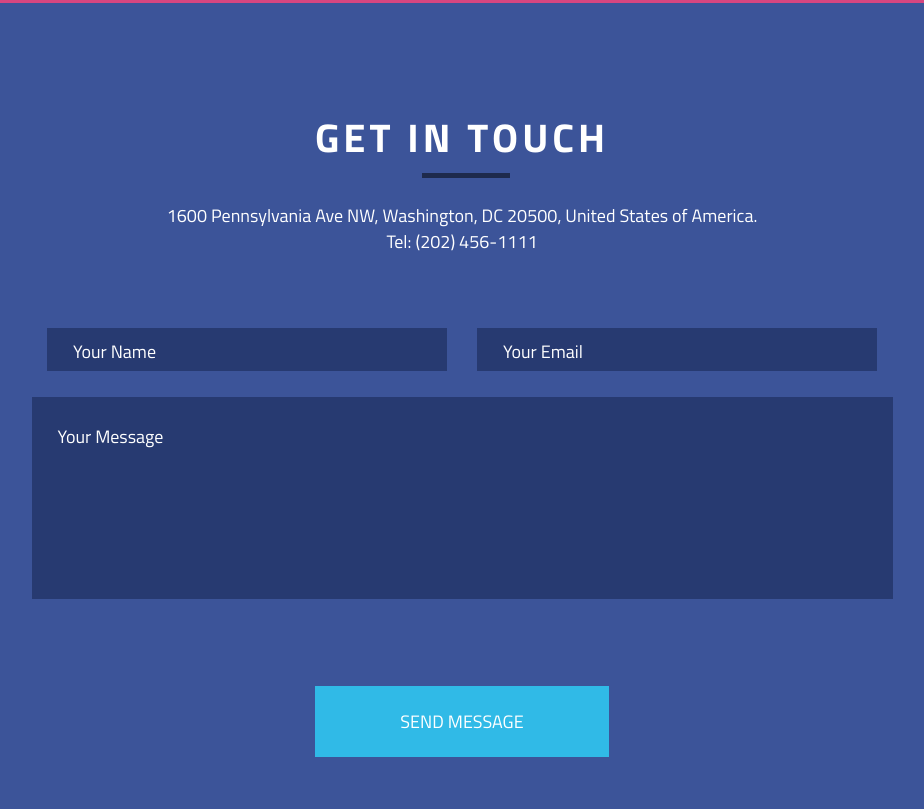
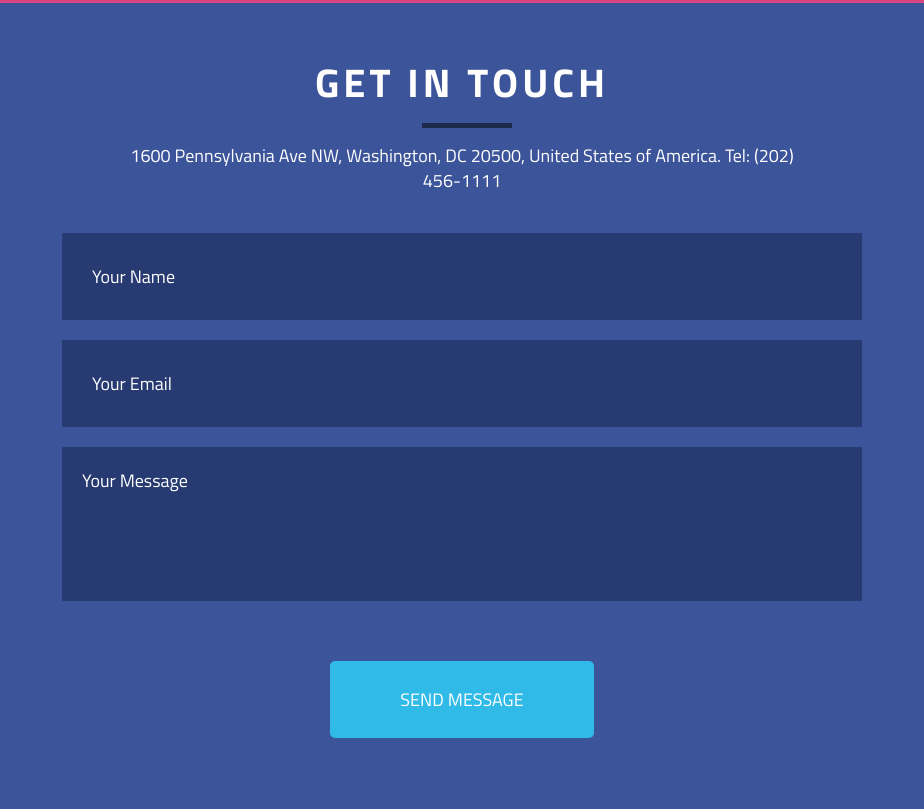
Before and after one commit to klekwedge/cuda, a plain HTML site: page cuda/index.html in a window 1280 px wide. Shown: the part 3731-4540 px from the top of the page, without its empty margins (178-1102 px from the left). Drawn offline with Linux system fonts and the light colour scheme.

Commit message:
feat: add contacts section

```diff
--- a/cuda/index.html
+++ b/cuda/index.html
@@ -103,7 +103,6 @@
         </div>
       </header>
       <main class="page">
-
         <section class="page__home home">
           <div class="home__container _container">
             <h1 class="home__title">
@@ -405,42 +404,34 @@
           </div>
         </section>
 
-        <div class="block-7">
-          <div class="block-7__body">
-            <div class="block-7__header">
-              <div class="block-7__title title">Get in touch</div>
-              <div class="block-7__text title-text">
-                1600 Pennsylvania Ave NW, Washington, DC 20500, United States of
-                America. Tel: (202) 456-1111
-              </div>
-            </div>
-          </div>
-          <form action="#">
-            <div class="block-7__texts">
+        <section id="contacts" class="page__contacts contacts">
+          <div class="contacts__container _container">
+            <h2 class="contacts__title _title">Get in touch</h2>
+            <h3 class="contacts__subtitle _subtitle">
+              1600 Pennsylvania Ave NW, Washington, DC 20500, United States of
+              America. Tel: (202) 456-1111
+            </h3>
+            <form action="#" class="contacts__form">
               <input
-                class="block-7__text-1"
+                class="contacts__input"
                 placeholder="Your Name"
                 type="text"
               />
               <input
-                class="block-7__text-1"
+                class="contacts__input"
                 placeholder="Your Email"
                 type="text"
               />
-            </div>
-            <div class="block-7__text-2">
               <textarea
-                class="block-7__big-text"
+                class="contacts__textarea"
                 placeholder="Your Message"
               ></textarea>
-            </div>
-            <div class="block-7__block-button">
-              <button class="block-7__button" type="submit">
+              <button class="contacts__button" type="submit">
                 Send message
               </button>
-            </div>
-          </form>
-        </div>
+            </form>
+          </div>
+        </section>
       </main>
 
       <footer class="footer">
--- a/cuda/styles/style.scss
+++ b/cuda/styles/style.scss
@@ -131,7 +131,7 @@ body {
   flex-wrap: wrap;
   gap: 20px 20px;
 }
-.menu__item a{
+.menu__item a {
   color: white;
   font-size: 24px;
   padding: 5px 10px;
@@ -464,75 +464,63 @@ body {
 }
 
 /*-------------------------------------------------------------*/
-/*-----Form----------------------------------------------------*/
+/*-----Contacts------------------------------------------------*/
 /*-------------------------------------------------------------*/
 
-.block-7 {
+.contacts {
   background-color: #3c5499;
-  height: 915px;
-  &__body {
-    max-width: 603px;
+  color: #ffffff;
+  padding: 60px 10px;
+
+  &__subtitle {
+    margin: 0px auto 40px auto;
+    max-width: 700px;
+  }
+
+  &__form {
+    display: flex;
+    flex-direction: column;
+    max-width: 800px;
     margin: 0 auto;
   }
-  &__header {
-    margin-bottom: 80px;
-  }
-  &__title {
-    color: #ffffff;
-    margin: 0px auto 30px auto;
-    padding-top: 120px;
-  }
-  &__texts {
-    display: flex;
-    justify-content: center;
-    margin-bottom: 26px;
-  }
-  &__text-1 {
+  &__input {
+    width: 100%;
+    display: block;
+    margin: 0 auto 60px auto;
     font-size: 18px;
     color: #ffffff;
     background-color: #273a71;
-    width: 400px;
-    height: 25px;
-    padding: 23px 0px 20px 26px;
-    margin-left: 30px;
-    &:first-child {
-      margin-left: 0px;
-    }
-    &::after {
-      content: "*";
-      color: red;
+    padding: 30px;
+    margin-bottom: 20px;
+  }
+  &__textarea {
+    width: 100%;
+    display: block;
+    resize: none;
+    margin: 0 auto 60px auto;
+    color: #ffffff;
+    padding: 20px 20px 80px 20px;
+    font-size: 18px;
+    background-color: #273a71;
+    @media (max-width: 640px) {
+      width: 100%;
     }
   }
-  &__text-2 {
-    display: flex;
-    margin-bottom: 87px;
-  }
-  &__big-text {
-    resize: none;
+
+  &__button {
+    display: block;
     margin: 0 auto;
-    width: 861px;
-    height: 202px;
-    color: #ffffff;
-    padding-left: 26px;
-    padding-top: 26px;
-    font-size: 18px;
-    background-color: #273a71;
-  }
-  &__block-button {
-    display: flex;
-    justify-content: center;
-  }
-  &__button {
-    width: 294px;
-    height: 71px;
+    padding: 25px 70px;
+    border-radius: 5px;
     font-size: 18px;
     color: #ffffff;
     text-transform: uppercase;
     background-color: #30bae7;
-    transition-duration: 0.8;
+    transition-duration: 0.4;
     &:hover {
       background-color: #17c2a4;
     }
+    margin-bottom: 50px;
   }
 }
 
```
Also changed, not shown: cuda/styles/style.css, 1 other file.
